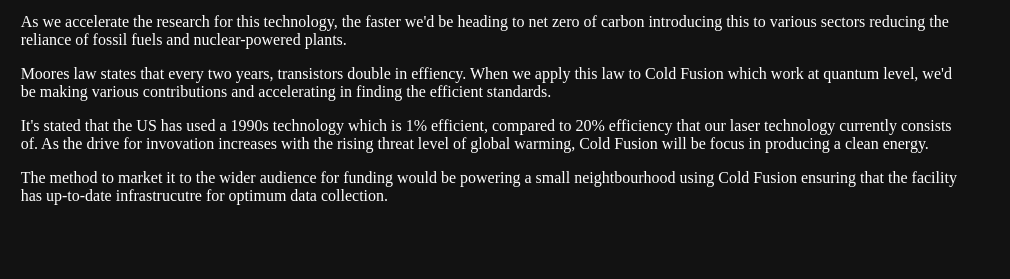
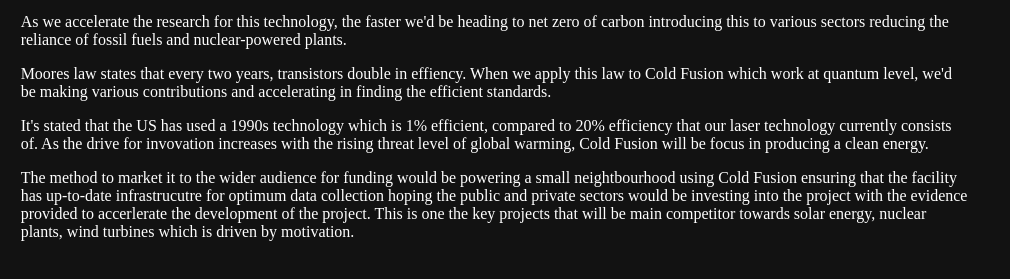
Before and after one commit to CringleySDays/JourneyToZero, a plain HTML site: page public/budget.html in a window 1280 px wide. Shown: the part 119-398 px from the top of the page, without its empty margins (0-1010 px from the left). Drawn offline with Linux system fonts and the light colour scheme.

Commit message:
Add files via upload

```diff
--- a/public/budget.html
+++ b/public/budget.html
@@ -35,7 +35,9 @@
 
             <p>
                 The method to market it to the wider audience for funding would be powering a small neightbourhood using Cold Fusion ensuring that the facility has up-to-date
-                infrastrucutre for optimum data collection.
+                infrastrucutre for optimum data collection hoping the public and private sectors would be investing into the project with the evidence provided
+                to accerlerate the development of the project. This is one the key projects that will be main competitor towards solar energy, nuclear plants, wind turbines
+                which is driven by motivation.
             </p>
 
         </div>
```
